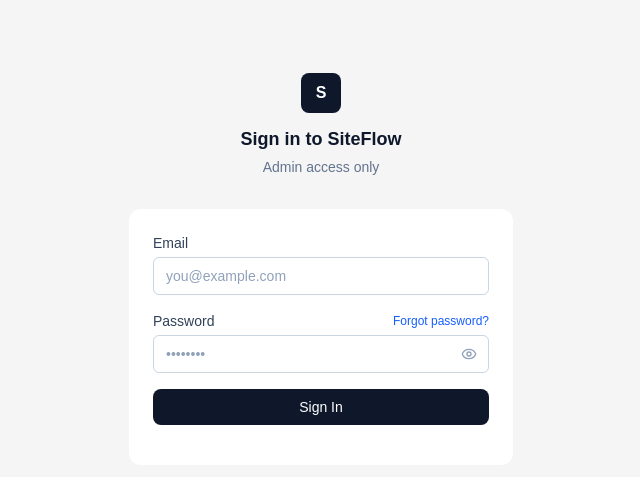
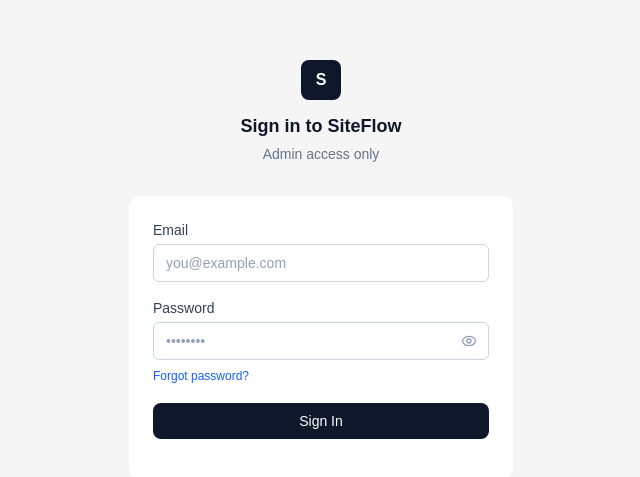
Before and after one commit to jennie-lovey/Siteflow, a Next.js app: page /login in a window 1280 px wide. Shown: the part 131-608 px from the top of the page, without its empty margins (319-959 px from the left). Built offline with nearby package versions, Linux system fonts and the light colour scheme; no server answers; the database is empty.

Commit message:
Move Forgot password link below the password field
Co-Authored-By: Claude Sonnet 5.5 <noreply@anthropic.com>

```diff
--- a/src/app/login/LoginForm.tsx
+++ b/src/app/login/LoginForm.tsx
@@ -141,20 +141,7 @@ export function LoginForm({ allowSignup }: { allowSignup: boolean }) {
 
           {mode !== "forgot" && (
             <div>
-              <div className="mb-1 flex items-center justify-between">
-                <label htmlFor="password" className="block text-sm font-medium text-slate-700">
-                  Password
-                </label>
-                {mode === "signin" && (
-                  <button
-                    type="button"
-                    onClick={() => switchMode("forgot")}
-                    className="text-xs font-medium text-blue-600 hover:underline"
-                  >
-                    Forgot password?
-                  </button>
-                )}
-              </div>
+              <Label htmlFor="password">Password</Label>
               <PasswordInput
                 id="password"
                 autoComplete={mode === "signup" ? "new-password" : "current-password"}
@@ -163,6 +150,15 @@ export function LoginForm({ allowSignup }: { allowSignup: boolean }) {
                 onChange={(e) => setPassword(e.target.value)}
                 placeholder="••••••••"
               />
+              {mode === "signin" && (
+                <button
+                  type="button"
+                  onClick={() => switchMode("forgot")}
+                  className="mt-2 text-xs font-medium text-blue-600 hover:underline"
+                >
+                  Forgot password?
+                </button>
+              )}
             </div>
           )}
 
```
